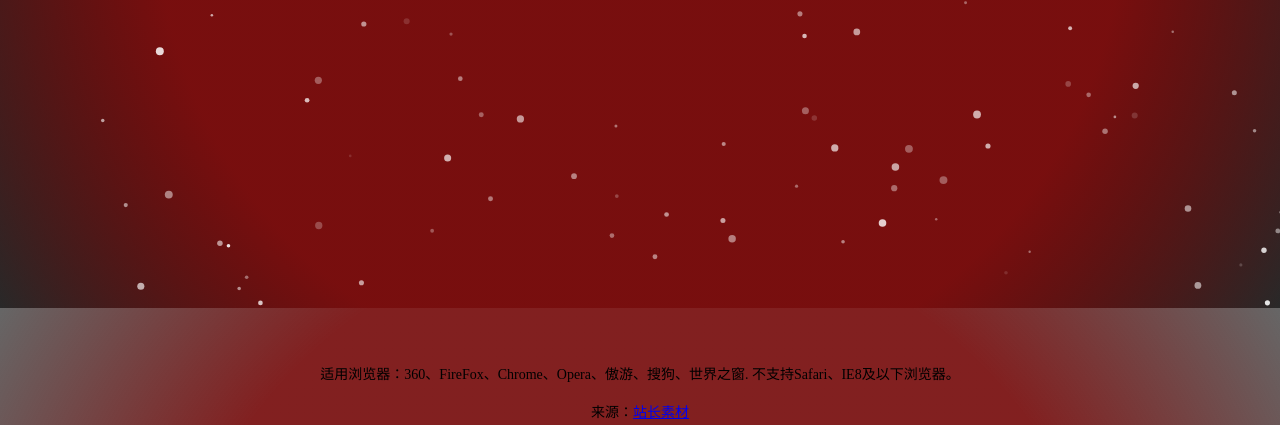
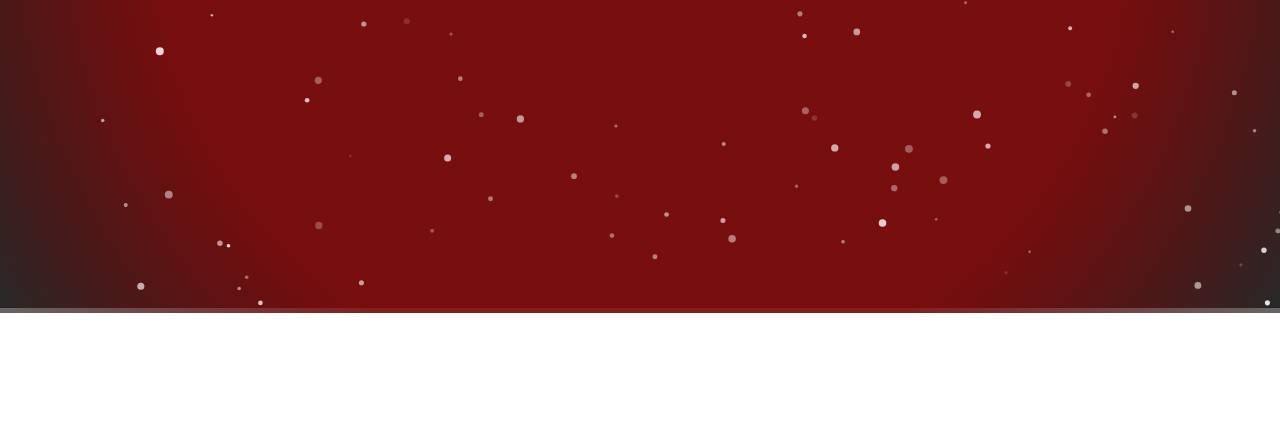
Before and after one commit to brian-fb/MentalGeek.github.io, a plain HTML site: page index.html in a window 1280 px wide. Shown: the part 492-917 px from the top of the page. After the commit the page ends 805 px from the top, so only its background shows below. Drawn offline with Linux system fonts and the light colour scheme.

Commit message:
Update index.html

```diff
--- a/index.html
+++ b/index.html
@@ -231,9 +231,5 @@ const countdown = setInterval(() => {
 
 const getTrueNumber = x => (x < 10 ? "0" + x : x);
 </script>
-<div style="text-align:center;margin:50px 0; font:normal 14px/24px 'MicroSoft YaHei';">
-<p>适用浏览器：360、FireFox、Chrome、Opera、傲游、搜狗、世界之窗. 不支持Safari、IE8及以下浏览器。</p>
-<p>来源：<a href="http://sc.chinaz.com/" target="_blank">站长素材</a></p>
-</div>
 </body>
 </html>
```
